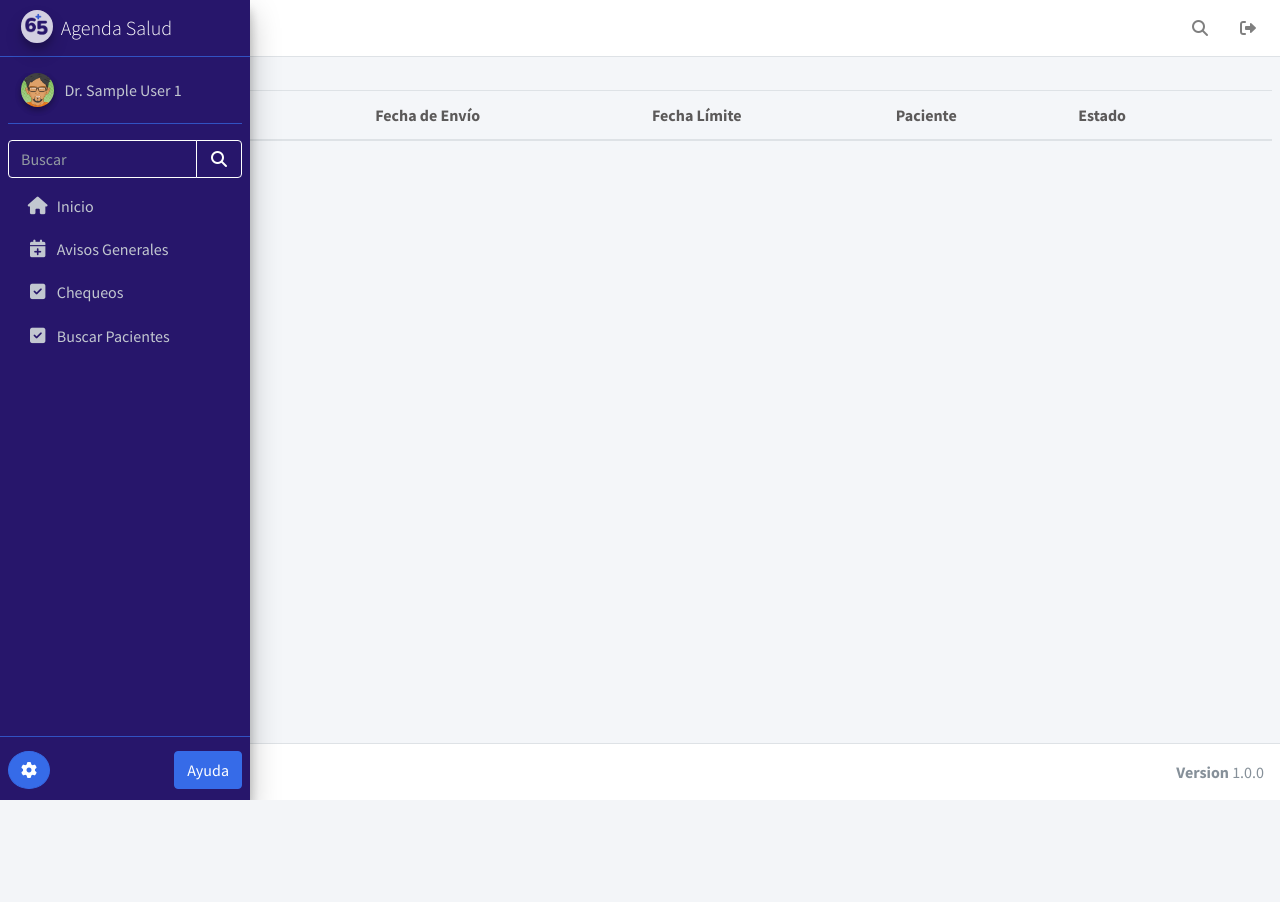
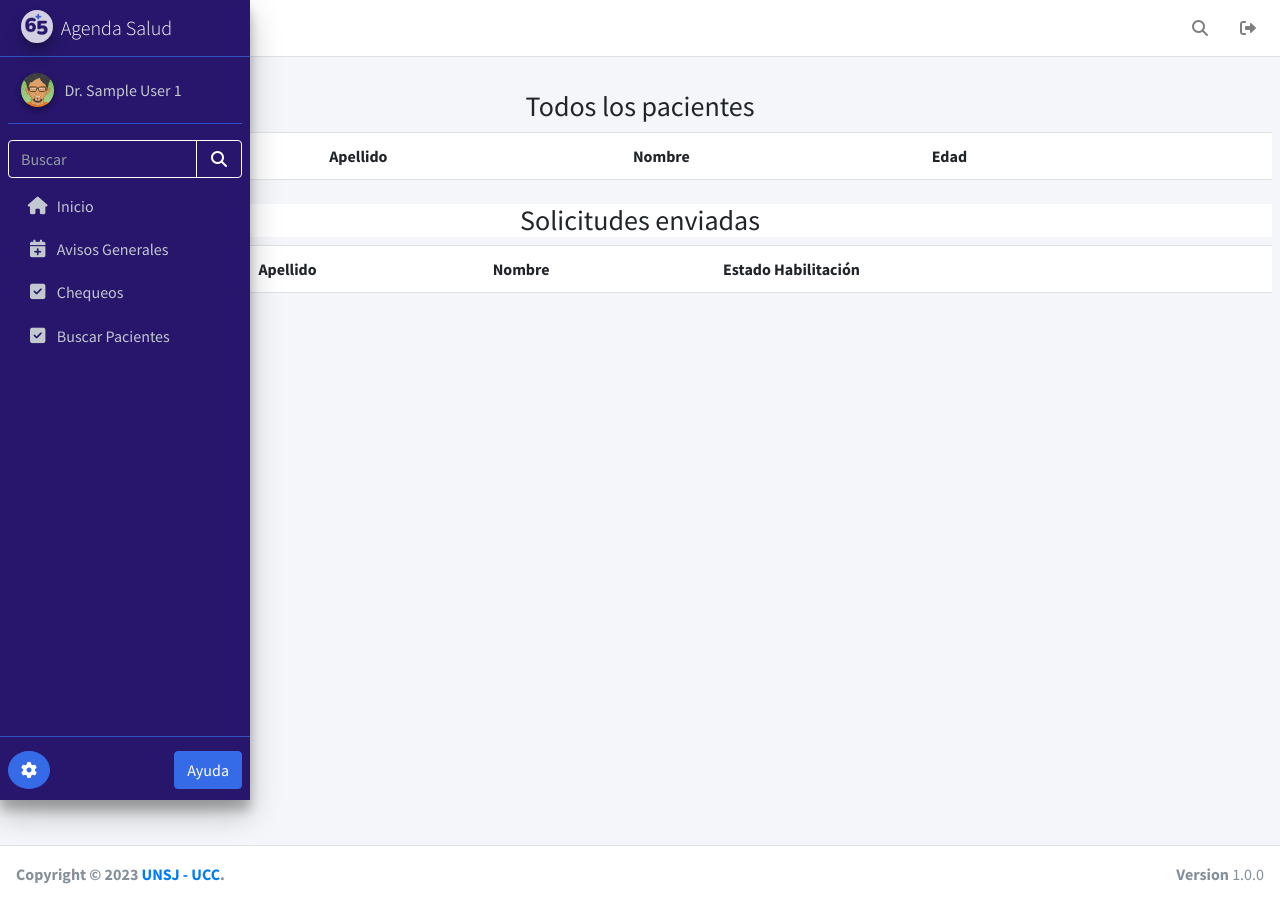
Before and after one commit to idei/S-65, a PHP site: page /S-65/app_web/pacientes_buscador.php in a window 1280 px wide. Before the commit the page ends 800 px from the top, so only its background shows below. Run offline with PHP 8.4, Linux system fonts and the light colour scheme; a user stored in the database is signed in; lists and menus that the app fills with data are empty; some libraries are stand-ins or nearby versions.

Commit message:
update todos los pacientes

```diff
--- a/app_web/pacientes_buscador.php
+++ b/app_web/pacientes_buscador.php
@@ -29,7 +29,7 @@ $id_medico = $_SESSION["id_medico"];
     <link rel="stylesheet" href="dist/css/fixes.css">
 </head>
 
-<body class="hold-transition sidebar-mini layout-fixed" onload="chequeos_pacientes()">
+<body class="hold-transition sidebar-mini layout-fixed" onload="list_pacientes()">
     <div class="wrapper">
         <?php include('./templates/navbar_template.php'); ?>
 
@@ -45,23 +45,23 @@ $id_medico = $_SESSION["id_medico"];
             <!-- Main content -->
             <section class="content">
 
-                <button id="nuevo_paciente" type="submit" class="btn-primary btn-sm" onclick="$('#nuevoPacienteModal').modal('show')"><i class="fa fa-plus" aria-hidden="true"></i></button>
+                <button id="nuevo_paciente" type="submit" class="btn-primary btn-sm" onclick="$('#nuevoPacienteModal').modal('show')">Enviar Solicitud</button>
                 <div id="mensaje">
               </div>
 
                 <!-- Stack the columns on mobile by making one full-width and the other half-width -->
-                <div class="row" style="margin: 100; color: rgb(92, 90, 90);">
-                    <div class="container-fluid">
+                 <!-- /.card-header -->
+                 <h3 style="text-align: center">Todos los pacientes</h3>
+            <div class="card-body table-responsive p-0">
+              <table class="table table-head-fixed text-nowrap">
+                <thead>
 
-                        <table class="table table-striped">
-                            <thead>
                   <tr>
                     <th scope="col"></th>
-                                    <th scope="col">Tipo de Chequeo</th>
-                                    <th scope="col">Fecha de Envío</th>
-                                    <th scope="col">Fecha Límite</th>
-                                    <th scope="col">Paciente</th>
-                                    <th scope="col">Estado</th>
+                    <th id="dni_paciente_l">Dni</th>
+                    <th>Apellido</th>
+                    <th>Nombre</th>
+                    <th>Edad</th>
                     <th scope="col"></th>
                   </tr>
                 </thead>
@@ -69,8 +69,28 @@ $id_medico = $_SESSION["id_medico"];
 
                 </tbody>
               </table>
+            </div>
+             <!-- /.card-header -->
+             <br>
+             <h3 style="text-align: center;background-color: white;">Solicitudes enviadas </h3>
 
-                    </div>
+             <div class="card-body table-responsive p-0" style="height: 600px;">
+              <table class="table table-head-fixed text-nowrap">
+                <thead>
+
+                  <tr>
+                    <th scope="col"></th>
+                    <th>Dni</th>
+                    <th>Apellido</th>
+                    <th>Nombre</th>
+                    <th>Estado Habilitación</th>
+                    <th scope="col"></th>
+                  </tr>
+                </thead>
+                <tbody id="tabla2">
+
+                </tbody>
+              </table>
             </div>
             </section>
             <!-- /.content -->
@@ -147,7 +167,125 @@ $id_medico = $_SESSION["id_medico"];
     <script src="plugins/overlayScrollbars/js/jquery.overlayScrollbars.min.js"></script>
     <!-- AdminLTE App -->
     <script src="dist/js/adminlte.min.js"></script>
+    <script>
+    function list_pacientes() {
+      var rootRaiz = "<?php echo $rutaRaiz; ?>";
+      const tabla = document.querySelector('#tabla');
 
+      var url_imagen = "";
+
+      var edadPaciente = 0;
+
+      var fechaActual = new Date();
+
+      var parametros = {
+        dni: "<?php echo $_SESSION['dni']; ?>"
+      };
+
+      console.log("<?php echo $_SESSION['id_medico']; ?>");
+
+      $.ajax({
+        data: JSON.stringify(parametros),
+        url: rootRaiz + "/list_pacientes",
+        type: 'POST',
+        dataType: "JSON",
+
+        success: function (response) {
+          console.log(response);
+          if (response['status'] == 'Success') {
+            console.log(response['status']);
+
+            response['data'].forEach(element => {
+              var fechaPaciente = element['fecha_nacimiento'];
+
+              edadPaciente = parseInt(fechaActual.getFullYear()) - parseInt(fechaPaciente);
+
+              tabla.innerHTML += `
+              <tr>
+              <th scope="row"></th>
+              <td>${element['dni']}</td>
+              <td>${element['apellido']}</td>
+              <td>${element['nombre']}</td>
+              <td>${edadPaciente}</td>
+              <td>
+              </form>
+              </td>
+              </tr>
+              `;
+            });
+          } else {
+            console.log(response['status']);
+            if (response['status'] == 'Vacio') {
+              tabla.innerHTML += ``;
+            }
+          }
+
+        }
+      });
+    }
+    </script>
+     <script>
+     $(document).ready(function() {
+        // Realizar una solicitud AJAX al servidor para obtener los datos
+
+        var rootRaiz = "<?php echo $rutaRaiz; ?>";
+      const tabla = document.querySelector('#tabla2');
+
+      var parametros = {
+        id_medico: "<?php echo $id_medico; ?>"
+      };
+      $.ajax({
+        data: JSON.stringify(parametros),
+        url: rootRaiz + "/estado_solicitud_medico_paciente",
+        type: 'POST',
+        dataType: "JSON",
+
+        success: function (response) {
+          console.log(response);
+          if (response['status'] == 'Success') {
+            console.log(response['status']);
+
+            response['data'].forEach(element => {
+            let estado = '';
+            switch (element['estado_habilitacion']) {
+                case "0":
+                    estado = 'Rechazado';
+                    break;
+                case "1":
+                    estado = 'Pendiente';
+                    break;
+                case "2":
+                    estado = 'Aprobado';
+                    break;
+                default:
+                    estado = 'Desconocido';
+                    break;
+            }
+
+              tabla.innerHTML += `
+              <tr>
+              <th scope="row"></th>
+              <td>${element['dni']}</td>
+              <td>${element['apellido']}</td>
+              <td>${element['nombre']}</td>
+              <td>${estado}</td>
+              <td>
+              </form>
+              </td>
+              </tr>
+              `;
+            });
+          } else {
+            console.log(response['status']);
+            if (response['status'] == 'Vacio') {
+              tabla.innerHTML += ``;
+            }
+          }
+
+        }
+      });
+    })
+    </script>
     <script>
 
         $('#nuevoPacienteModal').on('show.bs.modal', function() {
```
Lines whose indentation alone changed are shown as unchanged.
